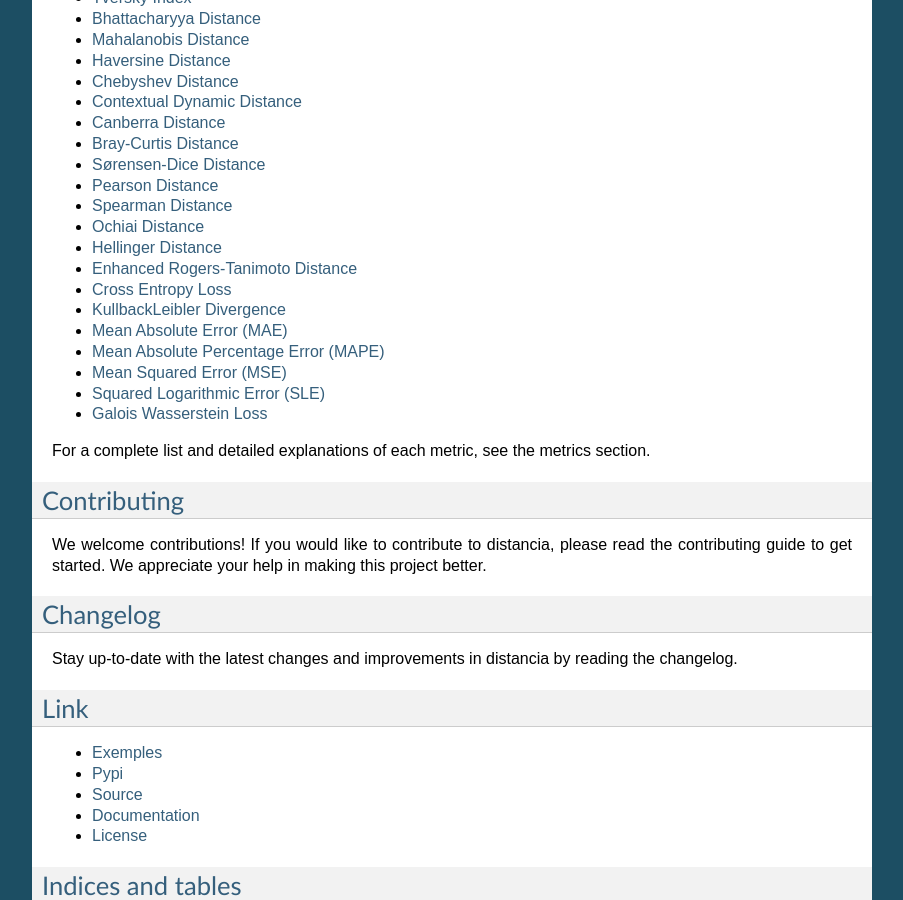
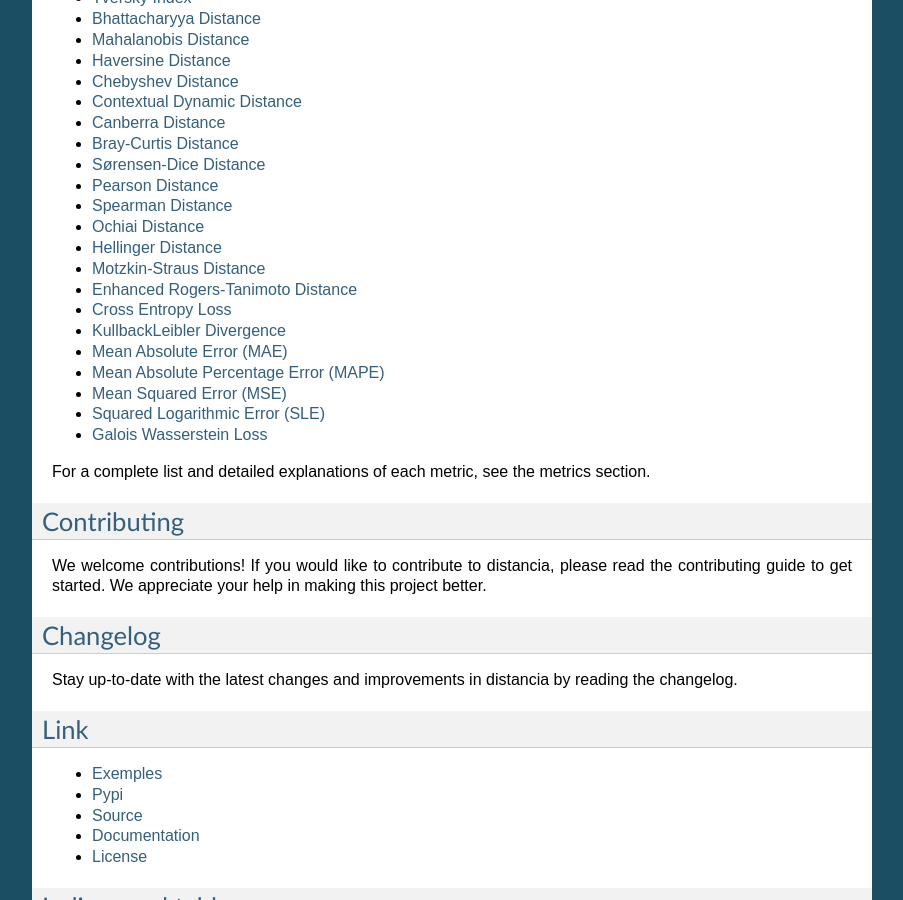
Before and after one commit to ym001/distancia, a Sphinx documentation site: the page built from docs/index.rst, in a window 1280 px wide and 900 px high, scrolled down 1773 px. Shown: the whole window, without its empty margins (198-1101 px from the left). Built offline with Sphinx 7.4.7, drawn with Linux system fonts in a browser that asks for light colours; pages that are not in the unit, such as notebooks, are missing from menus; part of the change alters nothing that is shown.

```diff
--- a/docs/index.rst
+++ b/docs/index.rst
@@ -168,7 +168,9 @@ Available Metrics
 
    Hellinger
 
-   Motzkin-Straus
+   MotzkinStraus
+
+   Otsuka
 
    Enhanced-Rogers-Tanimoto
 
```
